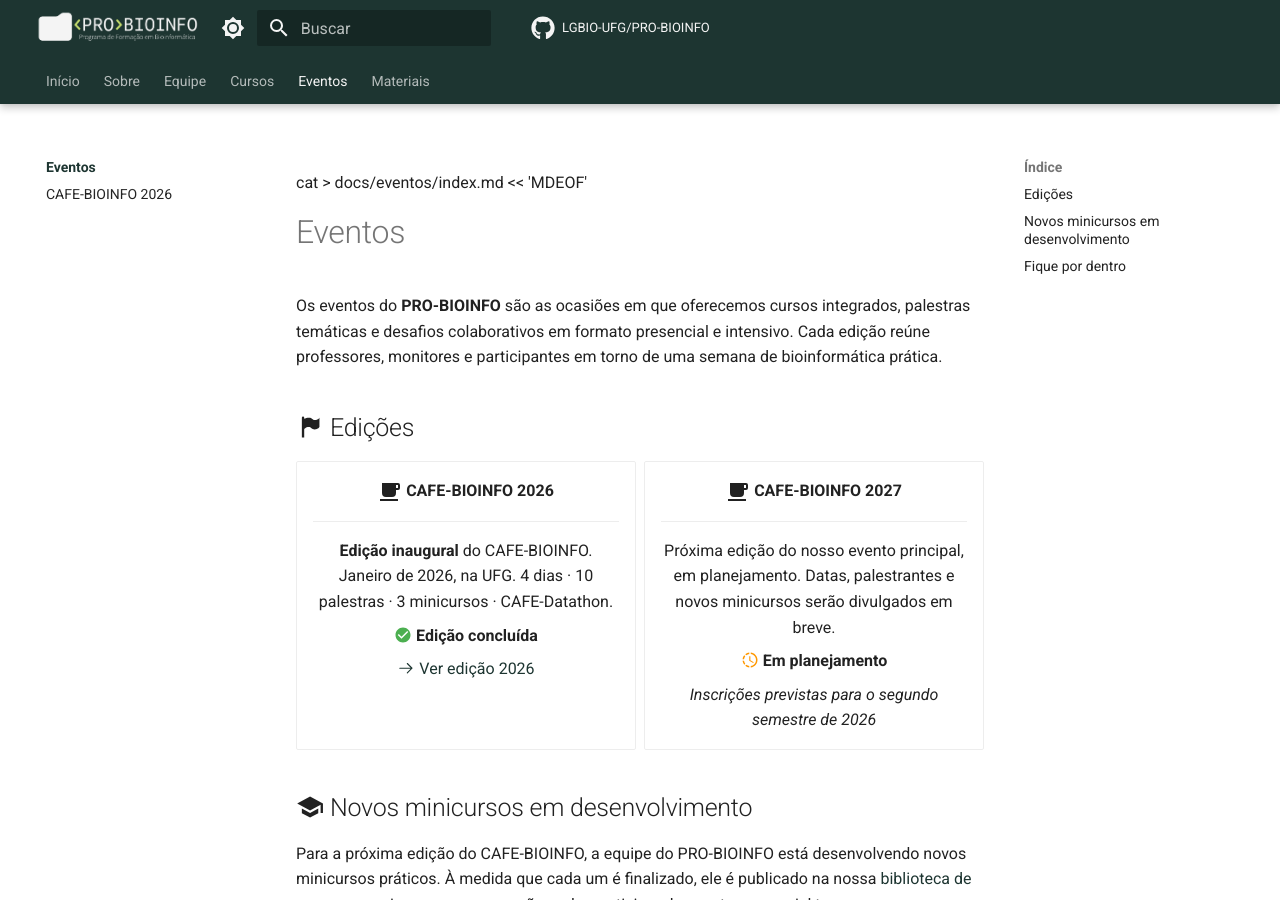
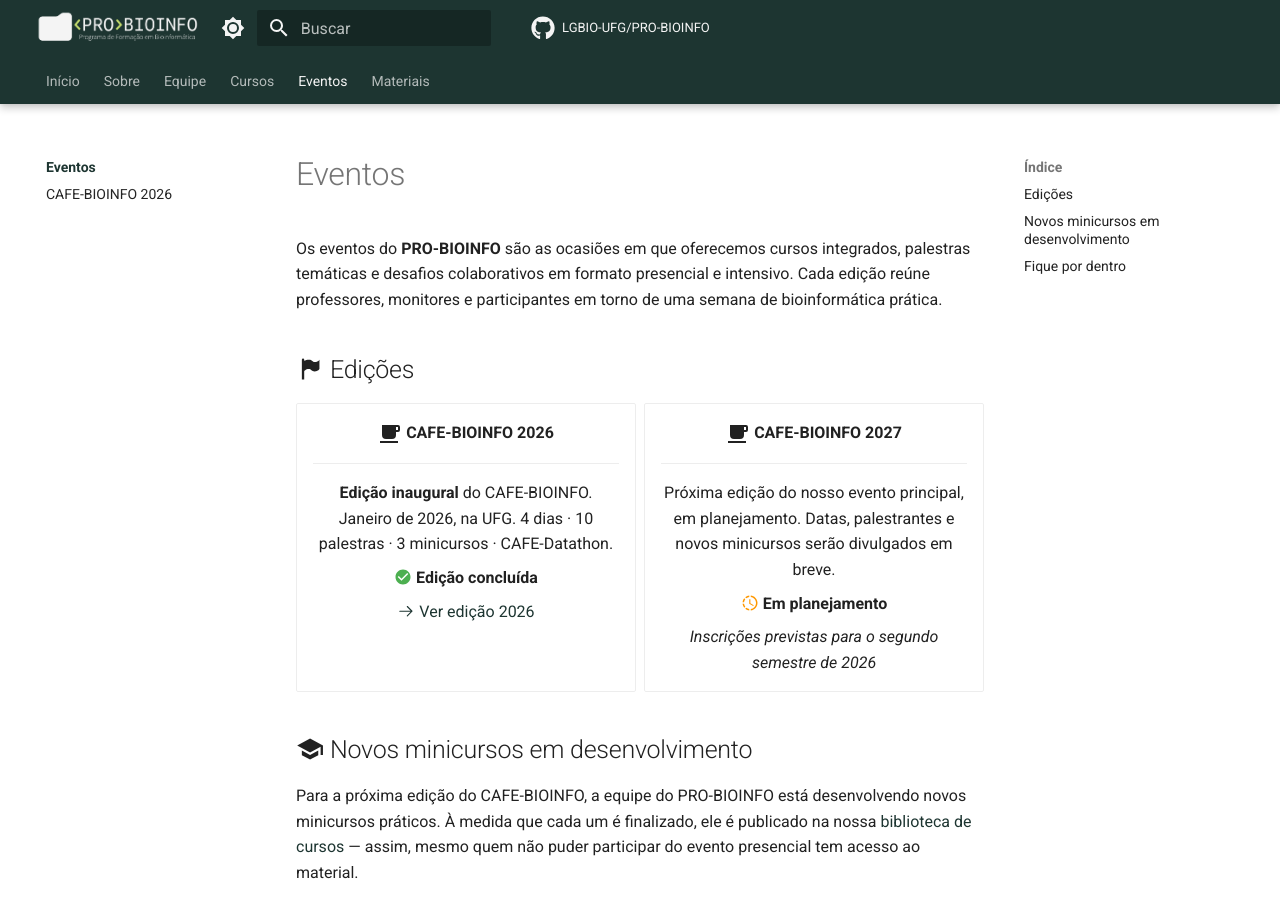
Before and after one commit to LGBIO-UFG/PRO-BIOINFO, an MkDocs documentation site: the page built from docs/eventos/index.md, in a window 1280 px wide and 900 px high. Built offline with MkDocs 1.6.1 and Material for MkDocs 9.7.7, drawn with Linux system fonts in a browser that asks for light colours; comment, search, counter and statistics services are not loaded.

Commit message:
Essa linha de comando estava aparecendo perdida no site

```diff
--- a/docs/eventos/index.md
+++ b/docs/eventos/index.md
@@ -1,4 +1,3 @@
-cat > docs/eventos/index.md << 'MDEOF'
 # Eventos
 
 Os eventos do **PRO-BIOINFO** são as ocasiões em que oferecemos cursos integrados, palestras temáticas e desafios colaborativos em formato presencial e intensivo. Cada edição reúne professores, monitores e participantes em torno de uma semana de bioinformática prática.
```
